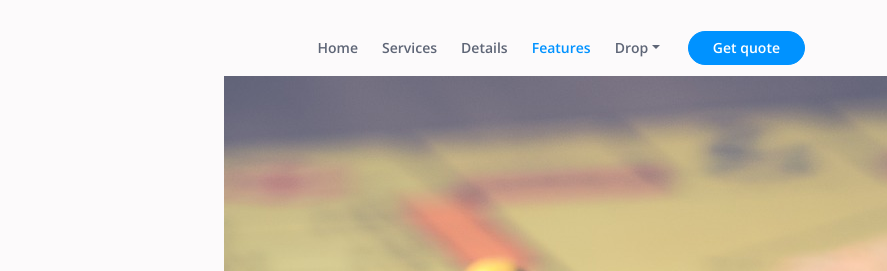
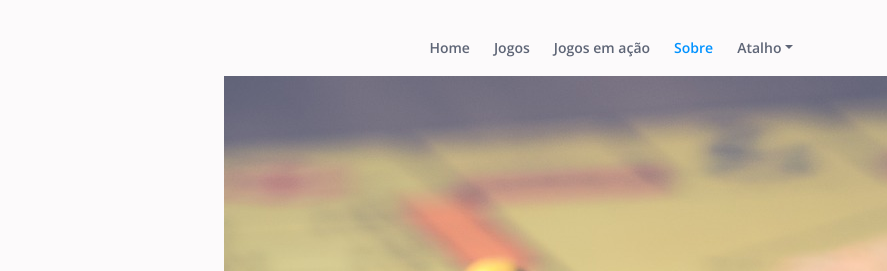
Before and after one commit to orck10/jogos-para-ensino-fundamental, a plain HTML site: page index.html in a window 1280 px wide. Shown: the top 271 px of the page, 393-1280 px from the left. Drawn offline with nearby package versions, Linux system fonts and the light colour scheme.

Commit message:
ajuste nav-bar

```diff
--- a/index.html
+++ b/index.html
@@ -52,16 +52,16 @@
                         <a class="nav-link active" aria-current="page" href="#header">Home</a>
                     </li>
                     <li class="nav-item">
-                        <a class="nav-link" href="#services">Services</a>
+                        <a class="nav-link" href="#jogos">Jogos</a>
                     </li>
                     <li class="nav-item">
-                        <a class="nav-link" href="#details">Details</a>
+                        <a class="nav-link" href="#details">Jogos em ação</a>
                     </li>
                     <li class="nav-item">
-                        <a class="nav-link" href="#features">Features</a>
+                        <a class="nav-link" href="#features">Sobre</a>
                     </li>
                     <li class="nav-item dropdown">
-                        <a class="nav-link dropdown-toggle" href="#" id="dropdown01" data-bs-toggle="dropdown" aria-expanded="false">Drop</a>
+                        <a class="nav-link dropdown-toggle" href="#" id="dropdown01" data-bs-toggle="dropdown" aria-expanded="false">Atalho</a>
                         <ul class="dropdown-menu" aria-labelledby="dropdown01">
                             <li><a class="dropdown-item" href="article.html">Article Details</a></li>
                             <li><div class="dropdown-divider"></div></li>
@@ -71,9 +71,6 @@
                         </ul>
                     </li>
                 </ul>
-                <span class="nav-item">
-                    <a class="btn-solid-sm" href="#contact">Get quote</a>
-                </span>
             </div> <!-- end of navbar-collapse -->
         </div> <!-- end of container -->
     </nav> <!-- end of navbar -->
@@ -102,8 +99,8 @@
     <!-- end of header -->
 
 
-    <!-- Services -->
-    <div id="services" class="cards-1 bg-gray">
+    <!-- Jogos -->
+    <div id="jogos" class="cards-1 bg-gray">
         <div class="container">
             <div class="row">
                 <div class="col-lg-12">
@@ -121,7 +118,7 @@
                         <div class="card-body">
                             <h5 class="card-title">Jogo Cubra e Descubra</h5>
                             <p>Objetivo: somar a quantidade de dois dados e encontrar a resposta.</p>
-                            <a class="read-more no-line" href="article.html#teste">Learn more <span class="fas fa-long-arrow-alt-right"></span></a>
+                            <a class="read-more no-line" href="article.html#teste">Leia mais <span class="fas fa-long-arrow-alt-right"></span></a>
                         </div>
                     </div>
                     <!-- end of card -->
@@ -134,7 +131,7 @@
                         <div class="card-body">
                             <h5 class="card-title">Jogo Mata-moscas</h5>
                             <p>Objetivo do Jogo: Realizar a subtração ditada pelo professor e "matar" a mosca que corresponde à resposta.</p>
-                            <a class="read-more no-line" href="article.html">Learn more <span class="fas fa-long-arrow-alt-right"></span></a>
+                            <a class="read-more no-line" href="article.html">Leia mais <span class="fas fa-long-arrow-alt-right"></span></a>
                         </div>
                     </div>
                     <!-- end of card -->
@@ -147,7 +144,7 @@
                         <div class="card-body">
                             <h5 class="card-title">Jogo Ludo de Números</h5>
                             <p>Objetivo do Jogo: Identificar o número solicitado pelo professor por meio do "Material Dourado".</p>
-                            <a class="read-more no-line" href="article.html">Learn more <span class="fas fa-long-arrow-alt-right"></span></a>
+                            <a class="read-more no-line" href="article.html">Leia mais <span class="fas fa-long-arrow-alt-right"></span></a>
                         </div>
                     </div>
                     <!-- end of card -->
@@ -160,7 +157,7 @@
                         <div class="card-body">
                             <h5 class="card-title">Jogo Trilha das Operações</h5>
                             <p>Objetivo do Jogo: Avançar as casa do tabuleiro após responder questões de adição e subtração.</p>
-                            <a class="read-more no-line" href="article.html">Learn more <span class="fas fa-long-arrow-alt-right"></span></a>
+                            <a class="read-more no-line" href="article.html">Leia mais <span class="fas fa-long-arrow-alt-right"></span></a>
                         </div>
                     </div>
                     <!-- end of card -->
@@ -169,7 +166,7 @@
             </div> <!-- end of row -->
         </div> <!-- end of container -->
     </div> <!-- end of cards-1 -->
-    <!-- end of services -->
+    <!-- end of Jogos -->
 
 
     <!-- Details 1 -->
```
